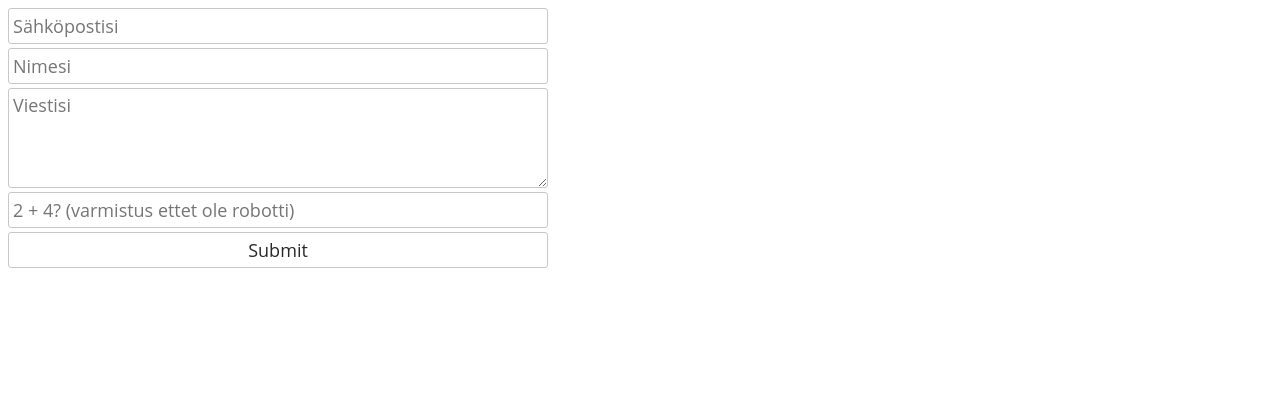
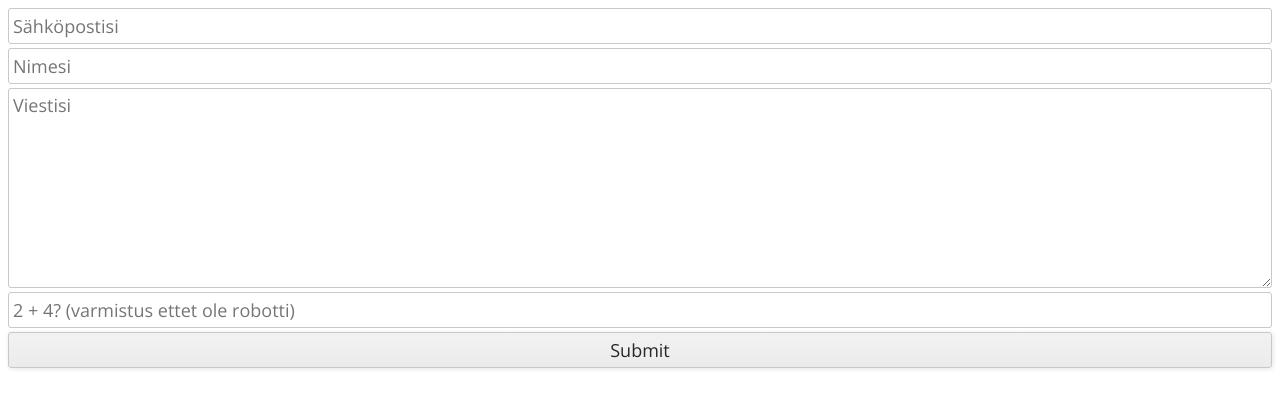
Before and after one commit to eliasjhojala/eliasjhojala.github.io, a PHP site: page /email.html in a window 1280 px wide. Shown: the top 408 px of the page. Run offline with PHP 8.4, Linux system fonts and the light colour scheme.

Commit message:
Updates to form and popup css

```diff
--- a/assets/css/form.css
+++ b/assets/css/form.css
@@ -1,3 +1,4 @@
+@import "https://fonts.googleapis.com/css?family=Open+Sans|Material+Icons|Ubuntu";
 input, textarea {
   display: block;
   font-family: 'Open Sans';
@@ -6,16 +7,17 @@ input, textarea {
   font-size: 18px;
   padding: 4px;
   margin: 4px 0;
-  width: 30em;
+  width: 100%;
   max-width: 100%;
   border: 1px solid #c8c8c8;
   border-radius: 3px;
   transition-duration: 150ms;
   outline: none;
   box-sizing: border-box;
+  -webkit-appearance: none;
 }
 textarea {
-  height: 100px;
+  height: 200px;
 }
 input[type="submit"] {
   padding: 4px;
@@ -28,6 +30,13 @@ input[type="submit"]:hover, input[type="submit"]:focus {
 }
 
 input[type="submit"]:active {
-  box-shadow: 0px 0px 2px rgba(0, 0, 0, 0.5); inset;
+  box-shadow: 0px 0px 2px rgba(0, 0, 0, 0.5) inset;
   border-color: rgba(255, 100, 100, 0.5);
 }
+
+
+input[type="submit"] {
+  border-radius: 3px;
+  background: linear-gradient(#f2f2f2, #ebebeb);
+  box-shadow: 1px 1px 5px rgba(0, 0, 0, 0.1);
+}
--- a/email.html
+++ b/email.html
@@ -1,3 +1,4 @@
+<html>
   <head>
     <meta charset="UTF-8">
     <link rel="stylesheet" type="text/css" href="assets/css/form.css">
@@ -11,3 +12,4 @@
     <input type="submit" value="Submit">
     </form>
   </body>
+</html>
--- a/index.html
+++ b/index.html
@@ -5,6 +5,7 @@
     <meta name="viewport" content="width=device-width, initial-scale=1">
     <link rel="stylesheet" type="text/css" href="assets/css/app.css">
     <link rel="stylesheet" type="text/css" href="assets/css/index.css">
+    <link rel="stylesheet" type="text/css" href="assets/css/form.css">
     <script src="assets/js/jquery.js"></script>
     <script src="assets/js/index.js"></script>
     <script src="assets/js/app.js"></script>
```
Also changed, not shown: assets/css/index.css (+10 -5 lines). Lines whose indentation alone changed are shown as unchanged.
